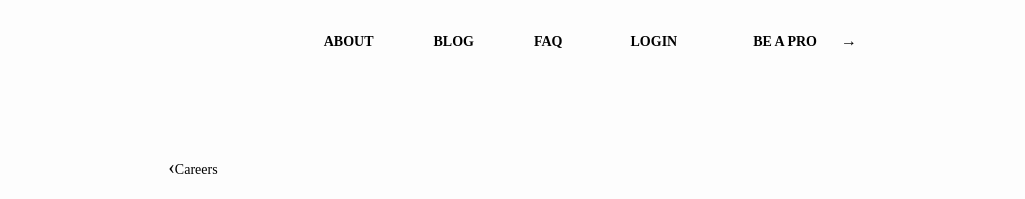
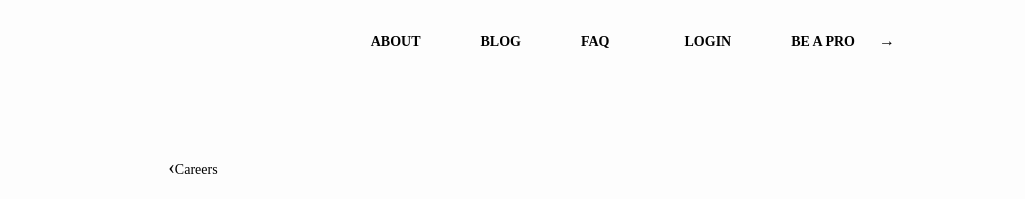
Before and after one commit to YuriiMatsiv/TAXG, a website: page src/index.html in a window 1280 px wide. Shown: the top 199 px of the page, 255-1280 px from the left. Drawn offline with Linux system fonts and the light colour scheme.

Commit message:
all 1024

```diff
--- a/src/index.html
+++ b/src/index.html
@@ -16,28 +16,22 @@
 
 
   <div class="menu">
-
-    <div class="menu-info header-menu1">
-      <ul class="menu-info__list">
-        <li class="menu-info__item">
-          <a class="menu-info__link" href="javascript:void(0)">about</a>
+    <div class="header-menu header-menu1">
+      <ul class="header-menu__list">
+        <li class="header-menu__item">
+          <a class="header-menu__link" href="javascript:void(0)">about</a>
         </li>
-        <li class="menu-info__item">
-          <a class="menu-info__link" href="javascript:void(0)">blog</a>
+        <li class="header-menu__item">
+          <a class="header-menu__link" href="javascript:void(0)">blog</a>
         </li>
-        <li class="menu-info__item">
-          <a class="menu-info__link" href="javascript:void(0)">faq</a>
+        <li class="header-menu__item">
+          <a class="header-menu__link" href="javascript:void(0)">faq</a>
         </li>
-      </ul>
-    </div>
-
-    <div class="menu-login header-menu2">
-      <ul class="menu-login__list">
-        <li class="menu-login__item">
-          <a class="menu-login__link" href="javascript:void(0)">login</a>
+        <li class="header-menu__item header-menu__item_ident">
+          <a class="header-menu__link" href="javascript:void(0)">login</a>
         </li>
-        <li class="menu-login__item menu-login__item_with-arrow">
-          <a class="menu-login__link" href="javascript:void(0)">be a pro</a>
+        <li class="header-menu__item header-menu__item_with-arrow">
+          <a class="header-menu__link" href="javascript:void(0)">be a pro</a>
         </li>
       </ul>
     </div>
--- a/src/main.css
+++ b/src/main.css
@@ -17,7 +17,6 @@ body {
 
 header {
   height: 88px;
-  margin: 0 auto;
   width: 100%;
   max-width: 1440px;
   display: flex;
@@ -28,18 +27,20 @@ header {
 .menu {
   display: flex;
   justify-content: flex-end;
-  width: 72%;
-  padding: 23px 30px 30px 30px;
+  width: 90%;
+  padding: 23px 0px 30px 0px;
 }
 
-.menu-info__list {
+.header-menu__list {
   display: flex;
   list-style-type: none;
+  margin: 0;
+  padding: 0;
 }
-.menu-info__item {
+.header-menu__item {
   margin: 0 10px;
 }
-.menu-info__link {
+.header-menu__link {
   text-decoration: none;
   color: black;
   text-transform: uppercase;
@@ -49,33 +50,15 @@ header {
   border-radius: 4px;
   font-weight: 600;
 }
-.menu-info__link:hover {
+.header-menu__link:hover {
   border: 1px solid black;
 }
 
-.menu-login__list {
-  display: flex;
-  list-style-type: none;
-  padding: 0;
-}
-.menu-login__item {
-  margin: 0 18px;
-}
-.menu-login__link {
-  text-decoration: none;
-  color: black;
-  text-transform: uppercase;
-  font-size: 14px;
-  border: 1px solid #fdfdfd;
-  border-radius: 4px;
-  font-weight: 600;
-  padding: 12px 19px;
-}
-.menu-login__link:hover {
-  border: 1px solid black;
+.header-menu__item_ident {
+  margin-left: 25px;
 }
 
-.menu-login__item_with-arrow:after {
+.header-menu__item_with-arrow:after {
   content: "→";
   color: black;
 }
@@ -363,12 +346,12 @@ footer {
 }
 
 @media only screen and (max-width: 1024px) {
+  body {
+    overflow-x: hidden;
+  }
+
   .wrapper {
     padding: 0 20px;
-  }
-
-  .menu {
-    width: 83%;
   }
 
   .footer {
@@ -409,20 +392,20 @@ footer {
     position: absolute;
     height: 100vh;
     top: 88px;
-    background-color: fdfdfd;
+    background-color: #fdfdfd;
     display: flex;
     flex-direction: column;
-    align-items: center;
+    align-items: flex-start;
     transform: translateX(100%);
     transition: transform 0.5s ease-in;
     padding: 0 10px;
   }
 
-  .menu-info, .menu-login {
+  .header-menu {
     display: flex;
     flex-direction: column;
-    height: 50%;
-    align-items: center;
+    height: 100%;
+    align-items: stretch;
   }
 
   .header {
@@ -430,21 +413,25 @@ footer {
     background-color: #FDFDFD;
   }
 
-  .menu-info__list, .menu-login__list {
+  .header-menu__list {
     display: flex;
     flex-direction: column;
-    align-items: center;
-    text-align: center;
-    width: 320px;
+    justify-content: space-between;
+    height: 100%;
+    align-content: center;
+    text-align: left;
   }
 
-  .menu-info__link, .menu-login__link {
+  .header-menu {
     border: none;
     margin: 0 auto;
     color: #FDFDFD;
+    display: flex;
+    flex-direction: column;
+    align-content: space-around;
   }
 
-  .menu-info__item {
+  .header-menu__item {
     width: 200px;
   }
 
@@ -452,6 +439,11 @@ footer {
     transform: translateX(0%);
     transition-duration: 1s;
     background-color: #292F42;
+  }
+
+  .content {
+    flex-direction: column;
+    align-items: center;
   }
 
   .dark-theme {
--- a/src/scss/style.scss
+++ b/src/scss/style.scss
@@ -21,7 +21,7 @@ body {
 
 header {
   height: 88px;
-  margin: 0 auto;
+
   width: 100%;
   max-width: 1440px;
   display: flex;
@@ -32,14 +32,16 @@ header {
 .menu {
   display: flex;
   justify-content: flex-end;
-  width: 72%;
-  padding: 23px 30px 30px 30px;
+  width: 90%;
+  padding: 23px 0px 30px 0px;
 }
 
-.menu-info {
+.header-menu {
   &__list {
     display: flex;
     list-style-type: none;
+    margin: 0;
+    padding: 0;
   }
 
   &__item {
@@ -63,36 +65,11 @@ header {
   }
 }
 
-.menu-login {
-
-  &__list {
-    display: flex;
-    list-style-type: none;
-    padding: 0;
-  }
-
-  &__item {
-    margin: 0 18px;
-  }
-
-  &__link {
-    text-decoration: none;
-    color: black;
-    text-transform: uppercase;
-    font-size: 14px;
-    border: 1px solid #fdfdfd;
-    border-radius: 4px;
-    font-weight: 600;
-    padding: 12px 19px;
-
-    &:hover {
-      border: 1px solid black;
-    }
-
-  }
+.header-menu__item_ident{
+  margin-left: 25px;
 }
 
-.menu-login__item_with-arrow:after {
+.header-menu__item_with-arrow:after {
   content: "→";
   color: black;
 }
@@ -426,12 +403,14 @@ footer {
 }
 
 @media only screen and (max-width: 1024px) {
+  body{
+    overflow-x: hidden;
+  }
   .wrapper{
     padding: 0 20px;
   }
-  .menu {
-    width: 83%;
-  }
+
+
   .footer {
     flex-direction: column;
     width: 96%;
@@ -448,7 +427,6 @@ footer {
 
 
 @media only screen and (max-width: 768px) {
-
   body{
     overflow-x: hidden;
   }
@@ -470,50 +448,54 @@ footer {
     position: absolute;
     height: 100vh;
     top:88px;
-    background-color: fdfdfd;
+    background-color: #fdfdfd;
     display: flex;
     flex-direction: column;
-    align-items: center;
+    align-items: flex-start;
     transform: translateX(100%);
     transition: transform 0.5s ease-in;
     padding: 0 10px;
   }
-  .menu-info, .menu-login{
+  .header-menu{
     display: flex;
     flex-direction: column;
-    height: 50%;
-    align-items: center;
+    height: 100%;
+    align-items: stretch;
   }
 .header {
   box-shadow: 0px 0px 20px rgba(0, 0, 0, 0.05);
   background-color: #FDFDFD;
-
-}
-  .menu-info__list, .menu-login__list {
-
+  }
+  .header-menu__list{
     display: flex;
     flex-direction: column;
-    align-items: center;
-    text-align: center;
-    width: 320px;
-  }
-  .menu-info__link, .menu-login__link {
+    justify-content: space-between;
+    height: 100%;
+     align-content: center;
+    text-align: left;
+    }
+  .header-menu {
     border: none;
     margin: 0 auto;
     color: #FDFDFD;
+    display: flex;
+    flex-direction: column;
+    align-content: space-around;
   }
-.menu-info__item {
-width: 200px;
-}
-
+  .header-menu__item {
+    width: 200px;
+  }
 
   .nav-active{
     transform: translateX(0%);
     transition-duration: 1s;
     background-color: $bg-color;
-
   }
 
+  .content {
+    flex-direction: column;
+    align-items: center;
+  }
   .dark-theme {
     position: fixed;
     background-color: $bg-color;
```
